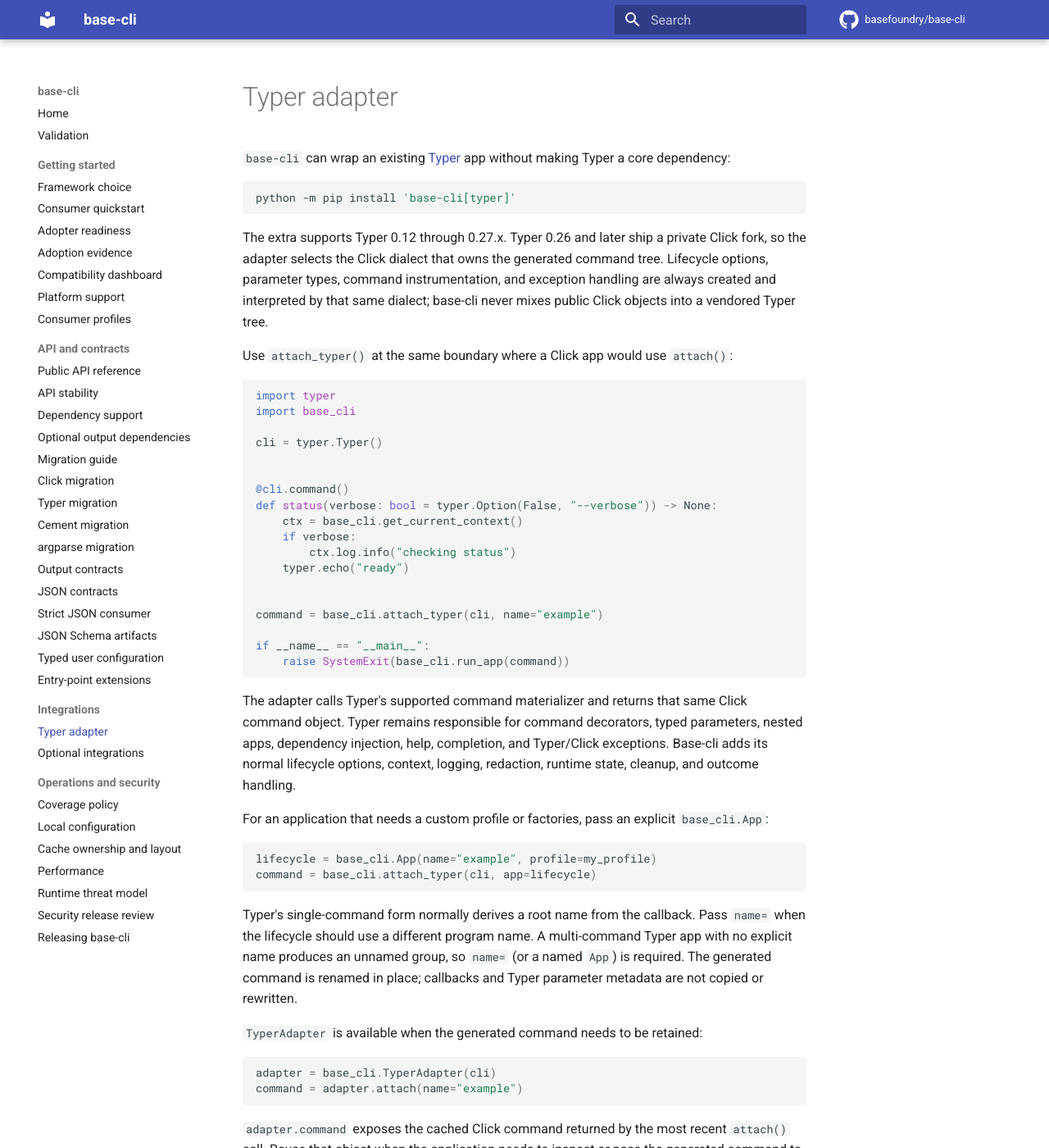
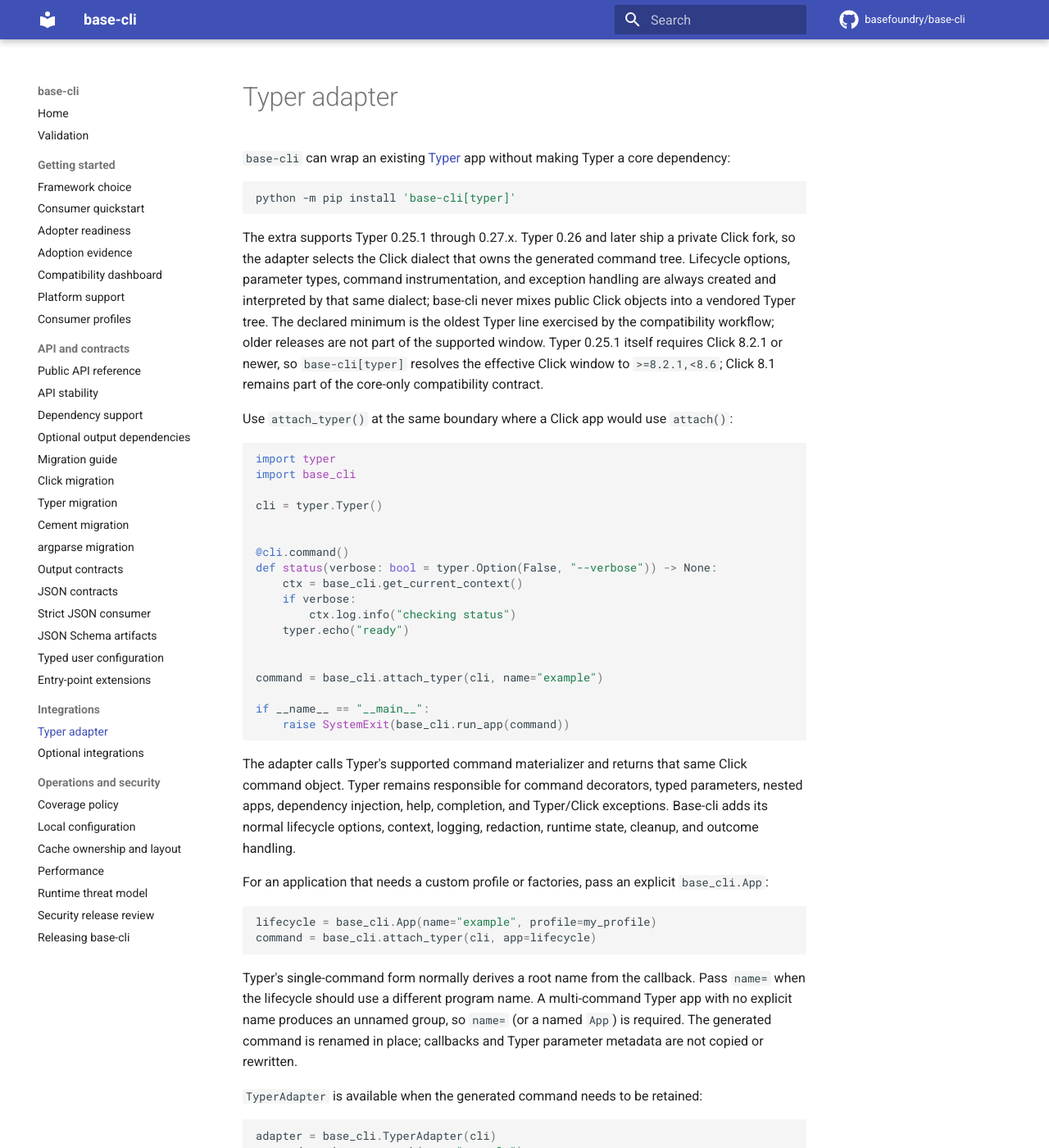
Before and after one commit to basefoundry/base-cli, an MkDocs documentation site: the page built from docs/typer-adapter.md, in a window 1280 px wide and 1400 px high. Shown: the whole window at 82% size. Built offline with MkDocs 1.6.1 and Material for MkDocs 9.7.7, drawn with Linux system fonts in a browser that asks for light colours; comment, search, counter and statistics services are not loaded; some of the changed text lies outside the part shown.

Commit message:
fix: align supported Typer and Click ranges for #360 (#374)
## Summary

Align the optional Typer integration and compatibility evidence with the
supported Typer/Click window. This PR is part of #360 and does not close
it; the separate base-cli-demo dependency update remains a coordinated
follow-up.

## Changes

- Raise the optional Typer extra minimum to `typer>=0.25.1,<0.28`.
- Document that the Typer integration requires Click `>=8.2.1,<8.6`;
Click 8.1 remains covered for core-only usage.
- Update adapter guidance, API/dependency documentation, examples,
Beacon metadata, changelog, and the generated compatibility dashboard.
- Add the eight-case boundary matrix across Python 3.10/3.14, Typer
0.25.1/0.27.2, and Click 8.2.1/8.5.0.

## Review follow-up

- The boundary job now pre-installs `setuptools<77` and `wheel`,
matching the existing Typer matrix job.
- The hand-written matrix was replaced with three matrix arrays so
GitHub Actions generates the complete Cartesian product without
duplicated entries.

## Validation

- Focused Typer adapter and Beacon compatibility tests pass for the
supported boundary pairs.
- The repository validation, typing, style, contract, benchmark, and
security gates were run for the implementation.
- The branch is intentionally limited to base-cli; base-cli-demo remains
outside this PR.

````diff
--- a/docs/typer-adapter.md
+++ b/docs/typer-adapter.md
@@ -7,12 +7,16 @@
 python -m pip install 'base-cli[typer]'
 ```
 
-The extra supports Typer 0.12 through 0.27.x. Typer 0.26 and later ship a
+The extra supports Typer 0.25.1 through 0.27.x. Typer 0.26 and later ship a
 private Click fork, so the adapter selects the Click dialect that owns the
 generated command tree. Lifecycle options, parameter types, command
 instrumentation, and exception handling are always created and interpreted by
 that same dialect; base-cli never mixes public Click objects into a vendored
-Typer tree.
+Typer tree. The declared minimum is the oldest Typer line exercised by the
+compatibility workflow; older releases are not part of the supported window.
+Typer 0.25.1 itself requires Click 8.2.1 or newer, so `base-cli[typer]`
+resolves the effective Click window to `>=8.2.1,<8.6`; Click 8.1 remains part
+of the core-only compatibility contract.
 
 Use `attach_typer()` at the same boundary where a Click app would use
 `attach()`:
@@ -78,5 +82,7 @@
 using the Click integration never imports or requires Typer.
 
 The compatibility workflow exercises the adapter and a typed consumer against
-Typer 0.25.1, 0.26.0, 0.27.1, and 0.27.2 on Python 3.10 through 3.14. Keep
-this matrix green before widening the supported Typer range again.
+Typer 0.25.1, 0.26.0, 0.27.1, and 0.27.2 on Python 3.10 through 3.14. It also
+tests the lower and upper Click boundaries with the minimum and latest
+supported Typer lines. Keep these combinations green before widening the
+supported Typer range again.
--- a/pyproject.toml
+++ b/pyproject.toml
@@ -63,9 +63,10 @@
   "types-PyYAML>=6.0,<7",
 ]
 typer = [
+  # Typer 0.25.1+ requires Click >=8.2.1; Click 8.1 remains core-only.
   # Typer 0.26+ ships a private Click fork; the adapter selects the matching
   # Click dialect so both pre-fork and vendored-Typer command trees work.
-  "typer>=0.12,<0.28",
+  "typer>=0.25.1,<0.28",
 ]
 rich = [
   "rich>=13.7,<15",
````
Also changed, not shown: CHANGELOG.md (+5 -0 lines), docs/api-stability.md (+1 -1 lines), docs/compatibility-dashboard.md (+1 -1 lines), docs/dependency-support.md (+1 -1 lines), docs/optional-output-dependencies.md (+1 -1 lines), examples/typer_app/README.md (+6 -3 lines), 5 other files.
